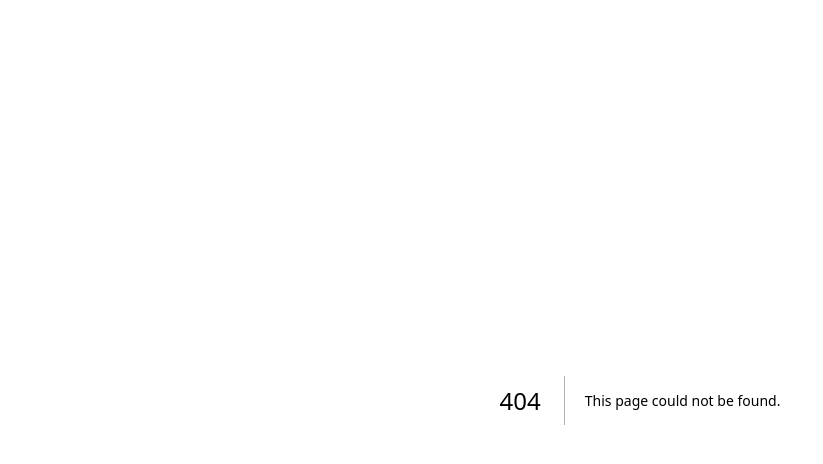
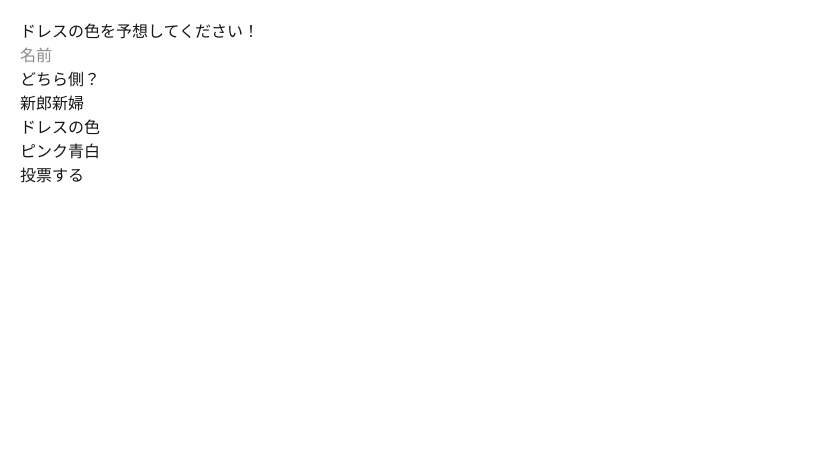
Before and after one commit to a22-air/dress-quiz-app, a Next.js app: page /vote in a window 1280 px wide. Before the commit this address had no page. Shown: the top 464 px of the page, without its empty margins (0-823 px from the left). Built offline with nearby package versions, Linux system fonts and the light colour scheme.

Commit message:
投票ページの作成とFirebaseにデータ送信処理を実装

```diff
--- /dev/null
+++ b/app/vote/page.tsx
@@ -0,0 +1,64 @@
+"use client"
+
+import { useState } from "react"
+import { collection, addDoc, serverTimestamp } from "firebase/firestore"
+import { db } from "@/app/lib/firebase"
+
+export default function VotePage() {
+  const [name, setName] = useState("")
+  const [group, setGroup] = useState("groom")
+  const [answer, setAnswer] = useState("pink")
+  const [submitted, setSubmitted] = useState(false)
+
+  const handleSubmit = async () => {
+    if (!name) {
+      alert("名前を入力してください")
+      return
+    }
+
+    try {
+      await addDoc(collection(db, "votes"), {
+        name,
+        group,
+        answer,
+        createdAt: serverTimestamp(),
+      })
+
+      setSubmitted(true)
+    } catch (e) {
+      console.error("エラー:", e)
+      alert("送信に失敗しました")
+    }
+  }
+
+  if (submitted) {
+    return <h1>投票ありがとうございました！</h1>
+  }
+
+  return (
+    <div style={{ padding: 20 }}>
+      <h1>ドレスの色を予想してください！</h1>
+
+      <input
+        placeholder="名前"
+        value={name}
+        onChange={(e) => setName(e.target.value)}
+      />
+
+      <div>
+        <p>どちら側？</p>
+        <button onClick={() => setGroup("groom")}>新郎</button>
+        <button onClick={() => setGroup("bride")}>新婦</button>
+      </div>
+
+      <div>
+        <p>ドレスの色</p>
+        <button onClick={() => setAnswer("pink")}>ピンク</button>
+        <button onClick={() => setAnswer("blue")}>青</button>
+        <button onClick={() => setAnswer("white")}>白</button>
+      </div>
+
+      <button onClick={handleSubmit}>投票する</button>
+    </div>
+  )
+}
```
